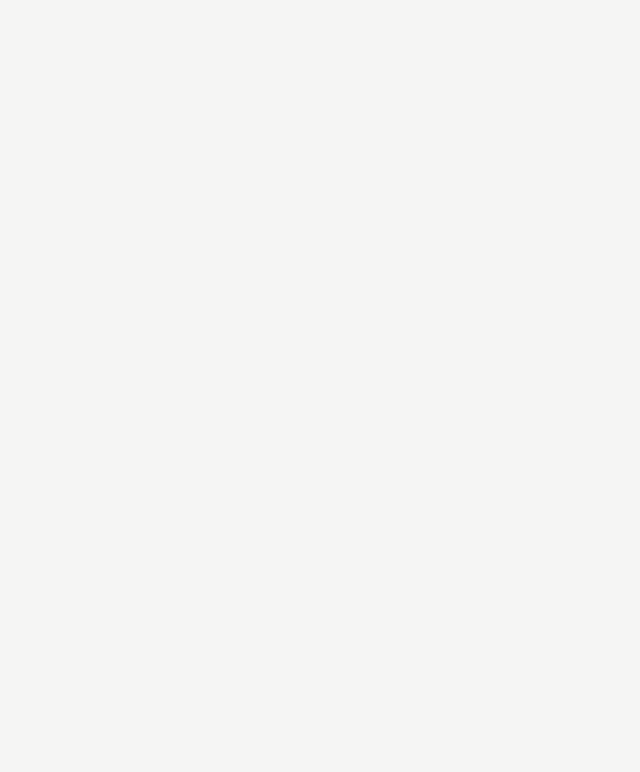
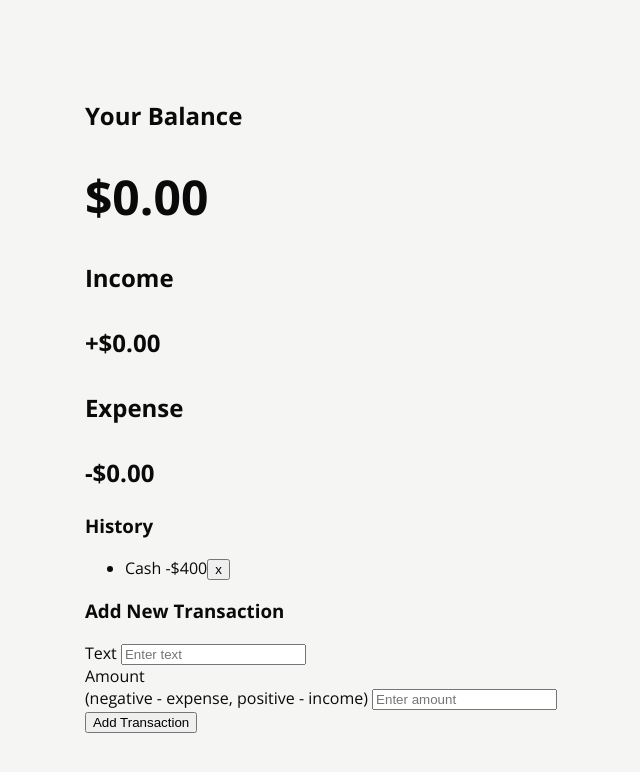
Before and after one commit to BatetDev/expense-tracker, a plain HTML site: page index.html in a window 1280 px wide. Shown: the whole page, without its empty margins (319-959 px from the left). Drawn offline with nearby package versions, Linux system fonts and the light colour scheme.

Commit message:
feat: add base HTML structure

```diff
--- a/index.html
+++ b/index.html
@@ -7,5 +7,43 @@
     <script src="script.js" defer></script>
     <title>Expense Tracker</title>
   </head>
-  <body></body>
+  <body>
+    <main>
+      <h2>
+        <div class="container">
+          <h4>Your Balance</h4>
+          <h1 id="balance">$0.00</h1>
+
+          <div class="inc-exp-container">
+            <div>
+              <h4>Income</h4>
+              <p id="money-plus" class="money plus">+$0.00</p>
+            </div>
+              <h4>Expense</h4>
+              <p id="money-minus" class="money minus">-$0.00</p>
+            </div>
+          </div>
+
+          <h3>History</h3>
+          <ul id="list" class="list">
+            <li class="minus">Cash <span>-$400</span><button class="delete-btn">x</button></li>
+          </ul>
+
+          <h3>Add New Transaction</h3>
+          <form id="form">
+            <div class="form-control">
+              <label for="text">Text</label>
+              <input type="text" id="text" placeholder="Enter text">
+            </div>
+            <div class="form-control">
+              <label for="amount">Amount <br>(negative - expense, positive - income)</label>
+              <input type="number" id="amount" placeholder="Enter amount">
+            </div>
+            <button class="btn">Add Transaction</button>
+          </form>
+
+        </div>
+      </h2>
+    </main>
+  </body>
 </html>
```
